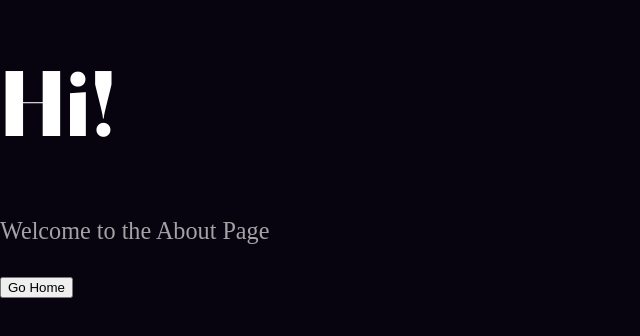
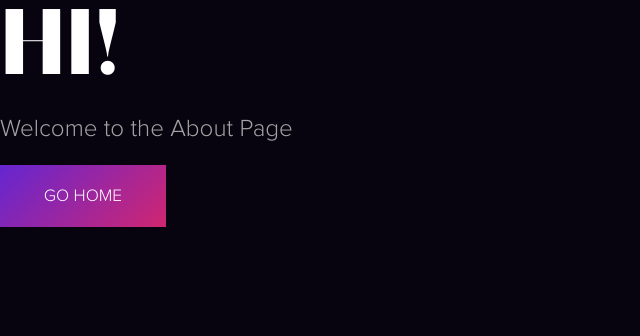
Before and after one commit to piotr-bania/bespoke_programming_2024, a Next.js app: page /about in a window 1280 px wide. Shown: the top 336 px of the page, without its empty margins (0-640 px from the left). Built offline with nearby package versions, Linux system fonts and the light colour scheme.

Commit message:
setting up homepage content

```diff
--- a/app/globals.scss
+++ b/app/globals.scss
@@ -11,7 +11,7 @@
 
 $heading_font: 'Contralto Big Bold',
 sans-serif;
-$subheading_font: 'Proxima Nova Light',
+$paragraph_font: 'Proxima Nova Light',
 sans-serif;
 
 /* ---------- Variables ---------- */
@@ -22,6 +22,8 @@ $background: #07030F;
 $dark_grey: #A3A3A3;
 $light_grey: #D0D0D0;
 $white: #FFFFFF;
+
+$gradient: linear-gradient(135deg, #6526D1, #D02670);
 
 // ---------- Fluid fonts ----------
 $button: clamp(0.89rem, 0.33vw + 0.81rem, 1.11rem);
@@ -51,6 +53,7 @@ html {
 body {
     background:$background;
     color: $dark_grey;
+    font-family: $paragraph_font;
     font-size: $paragraph;
     margin: auto;
     overflow-x: hidden;
@@ -70,10 +73,12 @@ h3,
 h4 {
     font-family: $heading_font;
     color: $white;
+    margin: 0;
 }
 
 h1 {
     font-size: $header_1;
+    text-transform: uppercase;
 }
 
 h2 {
@@ -88,6 +93,23 @@ h4 {
     font-size: $header_4;
 }
 
+button {
+    font-family: $paragraph_font;
+    font-size: $button;
+    text-transform: uppercase;
+    color: $white;
+    background: $gradient;
+    filter: contrast(1);
+    border: none;
+    padding: calc($large * .5) $large;
+    cursor: pointer;
+    transition: .3s;
+
+    &:hover {
+        filter: contrast(1.5);
+    }
+}
+
 section {
     display: grid;
     grid-template-columns: auto;
```
